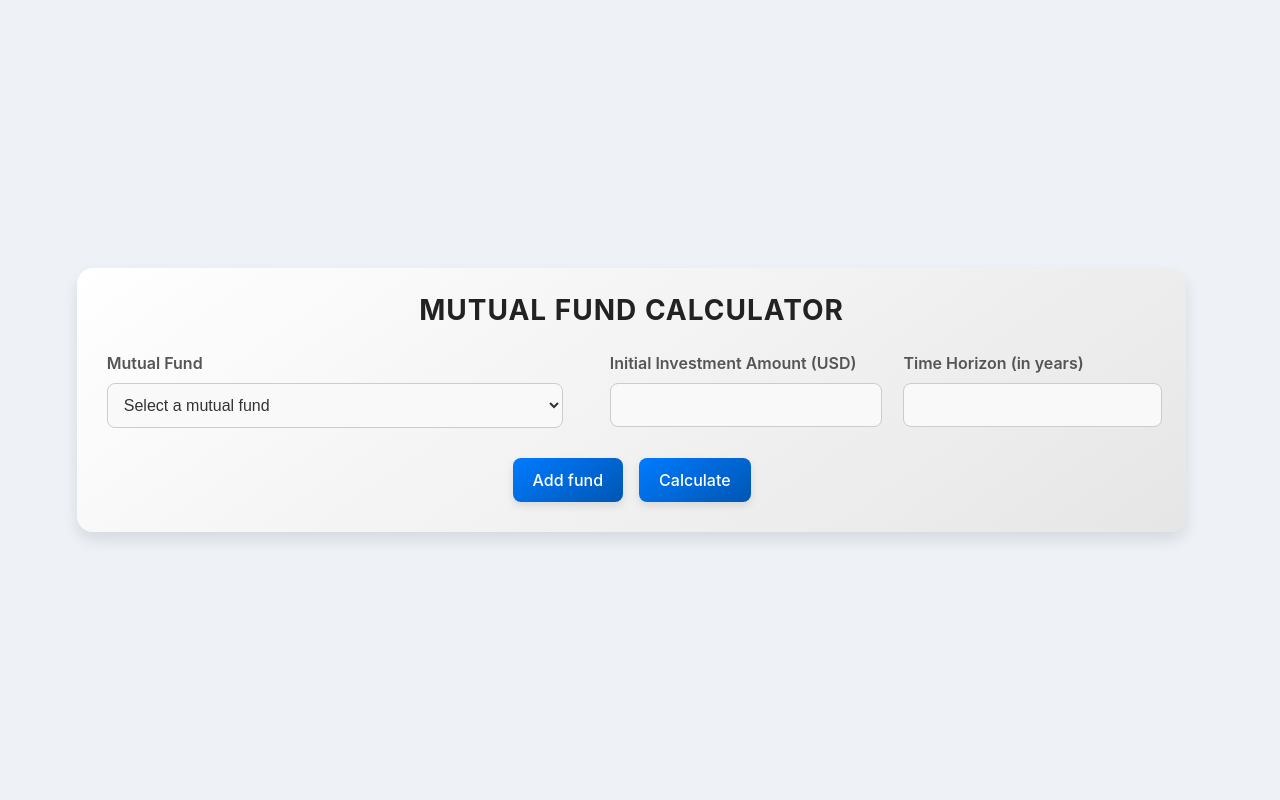
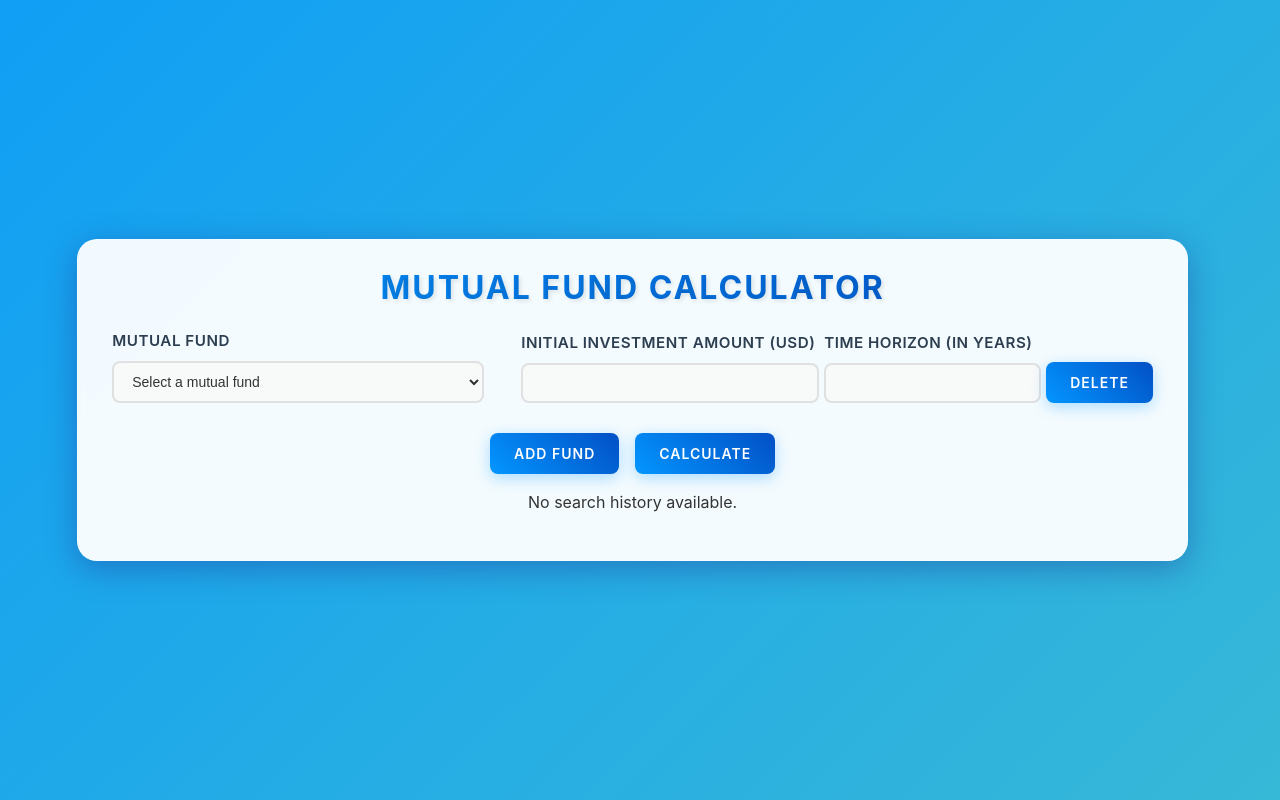
Before and after one commit to ajohnofficial001/MFI_Predictor, a React (Vite) app in the folder react-frontend/: page / in a window 1280 px wide. Built offline with nearby package versions, Linux system fonts and the light colour scheme.

Commit message:
fix: merge conflict

```diff
--- a/react-frontend/package.json
+++ b/react-frontend/package.json
@@ -11,7 +11,9 @@
   },
   "dependencies": {
     "axios": "^1.7.9",
+    "chart.js": "^4.4.7",
     "react": "^18.3.1",
+    "react-chartjs-2": "^5.3.0",
     "react-dom": "^18.3.1"
   },
   "devDependencies": {
--- a/react-frontend/src/App.css
+++ b/react-frontend/src/App.css
@@ -1,12 +1,15 @@
-/* Global styles */
+/* Global styles (from main) */
 body {
-  font-family: "Inter", sans-serif;
+    font-family: 'Inter', sans-serif;
     margin: 0;
     padding-left: 6%;
-  padding-left: 6%;
-  background-color: #eef2f7;
+    padding-right: 6%;
+    background: linear-gradient(135deg, #0250c5, #0396FF, #50c9c3);
     color: #333;
     overflow-x: hidden;
+    min-height: 100vh;
+    background-size: 400% 400%;
+    animation: gradientBG 15s ease infinite;
 }
 
 .App {
@@ -15,73 +18,90 @@ body {
     margin: 25px auto;
     padding: 30px;
     padding-top: 8px;
-  background: linear-gradient(145deg, #ffffff, #e6e6e6);
-  border-radius: 16px;
-  box-shadow: 0 8px 15px rgba(0, 0, 0, 0.1);
-  transition: transform 0.3s;
+    background: rgba(255, 255, 255, 0.95);
+    border-radius: 20px;
+    box-shadow: 0 8px 32px rgba(31, 38, 135, 0.37);
+    backdrop-filter: blur(4px);
+    border: 1px solid rgba(255, 255, 255, 0.18);
+    transition: all 0.3s ease;
 }
 
 .App:hover {
-  transform: scale(1.02);
+    transform: translateY(-5px);
+    box-shadow: 0 12px 40px rgba(31, 38, 135, 0.47);
 }
 
 h1 {
-  font-size: 28px;
+    font-size: 32px;
     margin-bottom: 25px;
-  color: #222;
+    background: linear-gradient(to right, #0396FF, #0250c5);
+    -webkit-background-clip: text;
+    background-clip: text;
+    color: transparent;
     text-transform: uppercase;
-  letter-spacing: 1px;
+    letter-spacing: 2px;
+    text-shadow: 2px 2px 4px rgba(0, 0, 0, 0.1);
 }
 
+/* Form styles (from main) */
 .form-group {
     margin-bottom: 20px;
     text-align: left;
+    position: relative;
+    max-width: 400px;
+    width: max-content;
 }
 
 label {
     display: block;
     font-weight: 600;
     margin-bottom: 8px;
-  color: #555;
+    color: #2c3e50;
+    font-size: 0.95rem;
+    text-transform: uppercase;
+    letter-spacing: 0.5px;
 }
 
-input,
-select {
-  width: 100%;
-  padding: 12px;
-  font-size: 16px;
-  border: 1px solid #ccc;
+input, select {
+    width: calc(100% - 28px);
+    padding: 10px 14px;
+    font-size: 14px;
+    border: 2px solid #e0e0e0;
     border-radius: 8px;
     outline: none;
-  transition: border-color 0.3s, box-shadow 0.3s;
-  background: #f9f9f9;
+    transition: all 0.3s ease;
+    background: rgba(249, 249, 249, 0.9);
     color: #333;
 }
 
-input:focus,
-select:focus {
-  border-color: #007bff;
-  box-shadow: 0 0 8px rgba(0, 123, 255, 0.2);
+input:focus, select:focus {
+    border-color: #0396FF;
+    box-shadow: 0 0 15px rgba(3, 150, 255, 0.2);
+    background: white;
 }
 
 button {
-  padding: 12px 20px;
-  font-size: 16px;
+    padding: 12px 24px;
+    font-size: 14px;
     color: #fff;
-  background: linear-gradient(145deg, #007bff, #0056b3);
+    background: linear-gradient(45deg, #0396FF, #0250c5);
     border: none;
     border-radius: 8px;
     cursor: pointer;
-  transition: background 0.3s, box-shadow 0.3s;
-  box-shadow: 0 4px 8px rgba(0, 0, 0, 0.1);
+    transition: all 0.3s ease;
+    box-shadow: 0 4px 15px rgba(3, 150, 255, 0.3);
+    text-transform: uppercase;
+    letter-spacing: 1px;
+    font-weight: 600;
 }
 
 button:hover {
-  background: linear-gradient(145deg, #0056b3, #003f8a);
-  box-shadow: 0 6px 12px rgba(0, 0, 0, 0.2);
+    background: linear-gradient(45deg, #0250c5, #0396FF);
+    box-shadow: 0 6px 20px rgba(3, 150, 255, 0.4);
+    transform: translateY(-2px);
 }
 
-/* Table container */
+/* Table container (from multiple-tickers) */
 .results {
     margin: 20px;
     padding: 10px;
@@ -89,7 +109,7 @@ button:hover {
     border-radius: 8px;
 }
 
-/* Table header */
+/* Table styles (from multiple-tickers) */
 .result-table {
     width: 100%;
     border-collapse: collapse;
@@ -125,19 +145,22 @@ button:hover {
     color: #007bff;
 }
 
-/* Additional sleek styles */
-input::placeholder {
-  color: #aaa;
-  font-style: italic;
+.group-entry {
+    display: flex;
+    justify-content: space-around;
+    align-items: end;
+    margin-bottom: 10px;
 }
-
-button:active {
-  transform: translateY(2px);
-  box-shadow: none;
+.group-entry input {
+    width: "100%";
 }
-
+.group-entry label{
+    width: max-content;
+}
+/* Responsive Design */
 @media (max-width: 768px) {
     .App {
+        width: 90vw;
         padding: 20px;
     }
 
@@ -146,14 +169,28 @@ button:active {
     }
 
     button {
-    padding: 10px 15px;
+        padding: 10px 18px;
         font-size: 14px;
     }
+
+    .results {
+        width: 90%;
     }
-.group-entry {
-  display: flex;
-  justify-content: space-between;
-  align-items: center;
-  margin-bottom: 10px;
-  margin-right: 20px;
+
+    .form-group {
+        max-width: 100%;
     }
+}
+
+/* Animation from main */
+@keyframes gradientBG {
+    0% {
+        background-position: 0% 50%;
+    }
+    50% {
+        background-position: 100% 50%;
+    }
+    100% {
+        background-position: 0% 50%;
+    }
+}
--- a/react-frontend/src/App.jsx
+++ b/react-frontend/src/App.jsx
@@ -1,9 +1,23 @@
 /* eslint-disable react/prop-types */
-// App.js
-import {useState} from "react";
+import { useState } from "react";
 import axios from "axios";
 import "./App.css";
 import MutualFundSelector from "./MutualFundSelector";
+import SearchHistory from "./SearchHistory";
+import {
+  Chart as ChartJS,
+  LineElement,
+  PointElement,
+  LinearScale,
+  CategoryScale,
+  Tooltip,
+  Legend,
+  Filler,
+} from "chart.js";
+import { Line } from "react-chartjs-2";
+
+// Register Chart.js components
+ChartJS.register(LineElement, PointElement, LinearScale, CategoryScale, Tooltip, Legend, Filler);
 
 const defaultFundFormVals = {
   initialInvestment: "",
@@ -14,18 +28,35 @@ const defaultFundFormVals = {
 function App() {
   const [fundFormVals, setFundFormVals] = useState([defaultFundFormVals]);
   const [results, setResults] = useState(null);
+  const [searchHistory, setSearchHistory] = useState([]);
+  const [chartData, setChartData] = useState(null);
   console.log(results);
 
+  // Generate evenly distributed growth data for the chart
+  const generateEvenGrowthData = (initialInvestment, futureValue, years) => {
+    const totalBalance = parseFloat(initialInvestment) + parseFloat(futureValue);
+    const yearlyIncrement = (totalBalance - initialInvestment) / years;
+    const growthData = [];
+
+    let balance = parseFloat(initialInvestment);
+    growthData.push({ year: 0, balance: balance.toFixed(2) });
+
+    for (let year = 1; year <= years; year++) {
+      balance += yearlyIncrement;
+      growthData.push({ year, balance: balance.toFixed(2) });
+    }
+
+    return growthData;
+  };
+
   const handleCalculate = async () => {
-    // Map over fundFormVals to create an array of promises
-    const requests = fundFormVals.map(async form => {
-      const {initialInvestment, timeHorizon, mutualFund: ticker} = form;
+    const requests = fundFormVals.map(async (form) => {
+      const { initialInvestment, timeHorizon, mutualFund: ticker } = form;
 
-      // Skip the calculation if any required field is missing
-      if (!ticker && !initialInvestment && !timeHorizon) return null;
+      if (!ticker && !initialInvestment && !timeHorizon)return null;
       if (!ticker || !initialInvestment || !timeHorizon) {
         alert("Please fill out all fields");
-        return null; // Skip this request
+        return null;
       }
 
       try {
@@ -34,21 +65,57 @@ function App() {
           initialInvestment: parseFloat(initialInvestment),
           timeHorizon: parseInt(timeHorizon),
         });
-        return response.data; // Return response data if successful
+
+        if (!response.data) return null;
+
+        // Generate growth data for charts
+        const growthData = generateEvenGrowthData(
+          parseFloat(initialInvestment),
+          response.data.futureValue,
+          parseInt(timeHorizon)
+        );
+
+        return { ...response.data, growthData };
       } catch (error) {
         console.error("Error fetching calculation results", error);
-        return null; // Return null in case of an error
+        return null;
       }
     });
 
     try {
-      // Wait for all the requests to complete in parallel
       const results = await Promise.all(requests);
+      const filteredResults = results.filter((result) => result !== null);
 
-      // Filter out null results (in case of missing fields or errors)
-      const filteredResults = results.filter(result => result !== null);
+      setResults(filteredResults);
 
-      setResults(filteredResults); // Set the filtered results
+      // Prepare chart data for the first fund as an example
+      if (filteredResults.length > 0) {
+        setChartData({
+          labels: filteredResults[0].growthData.map((d) => `Year ${d.year}`),
+          datasets: [
+            {
+              label: "Investment Growth (USD)",
+              data: filteredResults[0].growthData.map((d) => d.balance),
+              fill: true,
+              borderColor: "rgba(75, 192, 192, 1)",
+              backgroundColor: "rgba(75, 192, 192, 0.2)",
+              tension: 0.3,
+            },
+          ],
+        });
+      }
+
+      // Save search history
+      setSearchHistory([
+        ...searchHistory,
+        ...filteredResults.map((result) => ({
+          ticker: result.mutualFundName,
+          initialInvestment: result.initialInvestment,
+          timeHorizon: result.timeHorizon,
+          marketReturnRate: result.marketReturnRate,
+          futureValue: result.futureValue,
+        })),
+      ]);
     } catch (error) {
       console.error("Error during Promise.all execution", error);
     }
@@ -57,12 +124,14 @@ function App() {
   return (
     <div className="App">
       <h1>Mutual Fund Calculator</h1>
+
       {fundFormVals.map((form, index) => (
         <MutualFundSelector key={index} fundFormVals={fundFormVals} setFundFormVals={setFundFormVals} index={index} />
       ))}
-      <div style={{display: "flex", gap: "1rem", justifyContent: "center"}}>
-        <button onClick={() => setFundFormVals([...fundFormVals, defaultFundFormVals])}>Add fund</button>
-        <button onClick={() => handleCalculate()}>Calculate</button>
+
+      <div style={{ display: "flex", gap: "1rem", justifyContent: "center" }}>
+        <button onClick={() => setFundFormVals([...fundFormVals, defaultFundFormVals])}>Add Fund</button>
+        <button onClick={handleCalculate}>Calculate</button>
       </div>
 
       {results && results.length > 0 && (
@@ -98,6 +167,15 @@ function App() {
           </table>
         </div>
       )}
+
+      {chartData && (
+        <div className="chart-container">
+          <h2>Investment Growth Over Time</h2>
+          <Line data={chartData} />
+        </div>
+      )}
+
+      <SearchHistory history={searchHistory} />
     </div>
   );
 }
--- a/react-frontend/src/MutualFundSelector.tsx
+++ b/react-frontend/src/MutualFundSelector.tsx
@@ -49,6 +49,13 @@ const MutualFundSelector = ({fundFormVals, setFundFormVals, index}) => {
     setFundFormVals(updatedFormVals);
   };
 
+  const handleDeleteSelector = () => {
+    // Remove the specific index from the fundFormVals array
+    const updatedFormVals = [...fundFormVals];
+    updatedFormVals.splice(index, 1);
+    setFundFormVals(updatedFormVals);
+  };
+
   return (
     <div className="group-entry">
       <div className="form-group">
@@ -84,6 +91,11 @@ const MutualFundSelector = ({fundFormVals, setFundFormVals, index}) => {
           onChange={e => handleInputChange("timeHorizon", e.target.value)}
         />
       </div>
+      <div className="form-group">
+        <button  onClick={handleDeleteSelector}>
+          Delete
+        </button>
+      </div>
     </div>
   );
 };
--- /dev/null
+++ b/react-frontend/src/SearchHistory.jsx
@@ -0,0 +1,79 @@
+import React, { useState } from "react";
+import PropTypes from "prop-types";
+import "./css/searchHistory.css";
+
+function SearchHistory({ history }) {
+    const [showTable, setShowTable] = useState(false); // Toggle state
+
+    if (!Array.isArray(history) || history.length === 0) {
+        return <p>No search history available.</p>;
+    }
+
+    // Limit to the last 5 searches for recent view
+    const recentHistory = history.slice(-5).reverse();
+
+    const toggleView = () => {
+        setShowTable(!showTable);
+    };
+
+    return (
+        <div className="search-history">
+            <h2>{showTable ? "Full Search History" : "Recent Searches"}</h2>
+
+            <button onClick={toggleView} className="toggle-button">
+                {showTable ? "Show Recent Searches" : "Show Full History"}
+            </button>
+
+            {showTable ? (
+                <table>
+                    <thead>
+                        <tr>
+                            <th>Mutual Fund</th>
+                            <th>Initial Investment</th>
+                            <th>Time Horizon</th>
+                            <th>Return Rate</th>
+                            <th>Earnings (USD)</th>
+                        </tr>
+                    </thead>
+                    <tbody>
+                        {history.map((search, index) => (
+                            <tr key={index}>
+                                <td>{search.ticker}</td>
+                                <td>${search.initialInvestment}</td>
+                                <td>{search.timeHorizon} years</td>
+                                <td>{search.marketReturnRate}%</td>
+                                <td>${search.futureValue}</td>
+                            </tr>
+                        ))}
+                    </tbody>
+                </table>
+            ) : (
+                <div className="search-history-cards">
+                    {recentHistory.map((search, index) => (
+                        <div className="search-history-card" key={index}>
+                            <strong>Mutual Fund:</strong> {search.ticker}
+                            <strong>Initial Investment:</strong> ${search.initialInvestment}
+                            <strong>Time Horizon:</strong> {search.timeHorizon} years
+                            <strong>Return Rate:</strong> {search.marketReturnRate}%
+                            <strong>Earnings (USD):</strong> ${search.futureValue}
+                        </div>
+                    ))}
+                </div>
+            )}
+        </div>
+    );
+}
+
+SearchHistory.propTypes = {
+    history: PropTypes.arrayOf(
+        PropTypes.shape({
+            ticker: PropTypes.string.isRequired,
+            initialInvestment: PropTypes.number.isRequired,
+            timeHorizon: PropTypes.number.isRequired,
+            marketReturnRate: PropTypes.number.isRequired,
+            futureValue: PropTypes.number.isRequired,
+        })
+    ),
+};
+
+export default SearchHistory;
--- /dev/null
+++ b/react-frontend/src/css/searchHistory.css
@@ -0,0 +1,96 @@
+.search-history {
+  padding: 20px;
+  background-color: #f9f9f9;
+  border-radius: 8px;
+  margin: 20px auto;
+  max-width: 800px;
+  box-shadow: 0 4px 8px rgba(0, 0, 0, 0.1);
+}
+
+.search-history h2 {
+  font-size: 24px;
+  margin-bottom: 15px;
+  text-align: center;
+  color: #333;
+}
+
+.toggle-button {
+  display: block;
+  margin: 10px auto 20px auto;
+  padding: 10px 20px;
+  background-color: #007bff;
+  color: #fff;
+  border: none;
+  border-radius: 5px;
+  cursor: pointer;
+  font-size: 16px;
+  transition: background-color 0.3s ease;
+}
+
+.toggle-button:hover {
+  background-color: #0056b3;
+}
+
+/* Cards */
+.search-history-cards {
+  display: flex;
+  flex-wrap: wrap;
+  gap: 20px;
+  justify-content: center;
+}
+
+.search-history-card {
+  background-color: #ffffff;
+  border: 1px solid #ddd;
+  border-radius: 8px;
+  padding: 15px;
+  width: calc(100% / 2 - 20px);
+  box-shadow: 0 2px 5px rgba(0, 0, 0, 0.1);
+  transition: transform 0.3s ease, box-shadow 0.3s ease;
+}
+
+.search-history-card:hover {
+  transform: translateY(-5px);
+  box-shadow: 0 6px 12px rgba(0, 0, 0, 0.2);
+}
+
+.search-history-card strong {
+  color: #555;
+  display: block;
+  margin-bottom: 5px;
+}
+
+/* Table */
+table {
+  width: 100%;
+  border-collapse: collapse;
+  margin-top: 15px;
+}
+
+thead th {
+  background-color: #f1f1f1;
+  text-align: left;
+  padding: 10px;
+  font-weight: bold;
+  border-bottom: 2px solid #ddd;
+}
+
+tbody tr {
+  border-bottom: 1px solid #ddd;
+}
+
+tbody tr:hover {
+  background-color: #f9f9f9;
+}
+
+td {
+  padding: 10px;
+  text-align: left;
+}
+
+/* Responsive Design */
+@media (max-width: 768px) {
+  .search-history-card {
+      width: 100%; /* Cards take full width on smaller screens */
+  }
+}
```
Also changed, not shown: 2 other files (tests, documents, lock files or other folders). Lines whose indentation alone changed are shown as unchanged.
